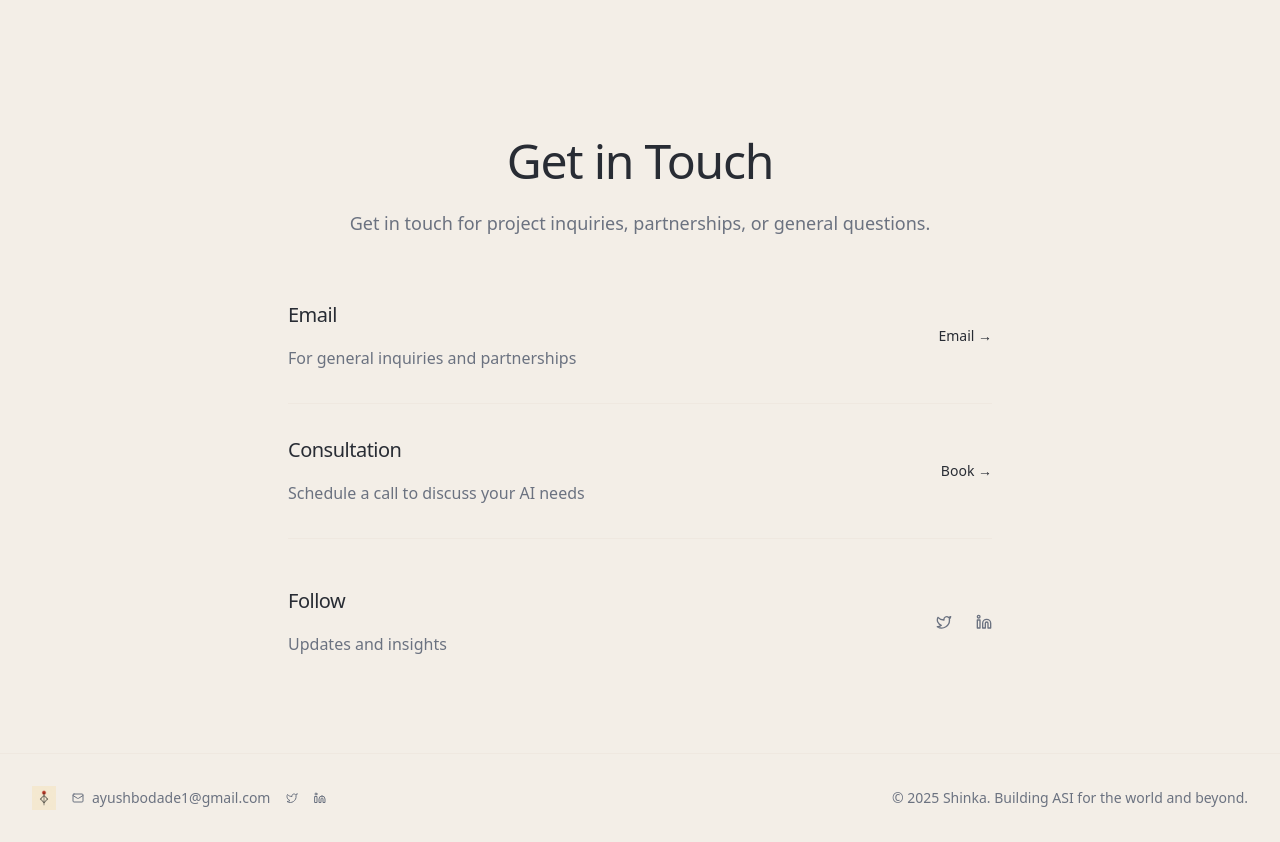
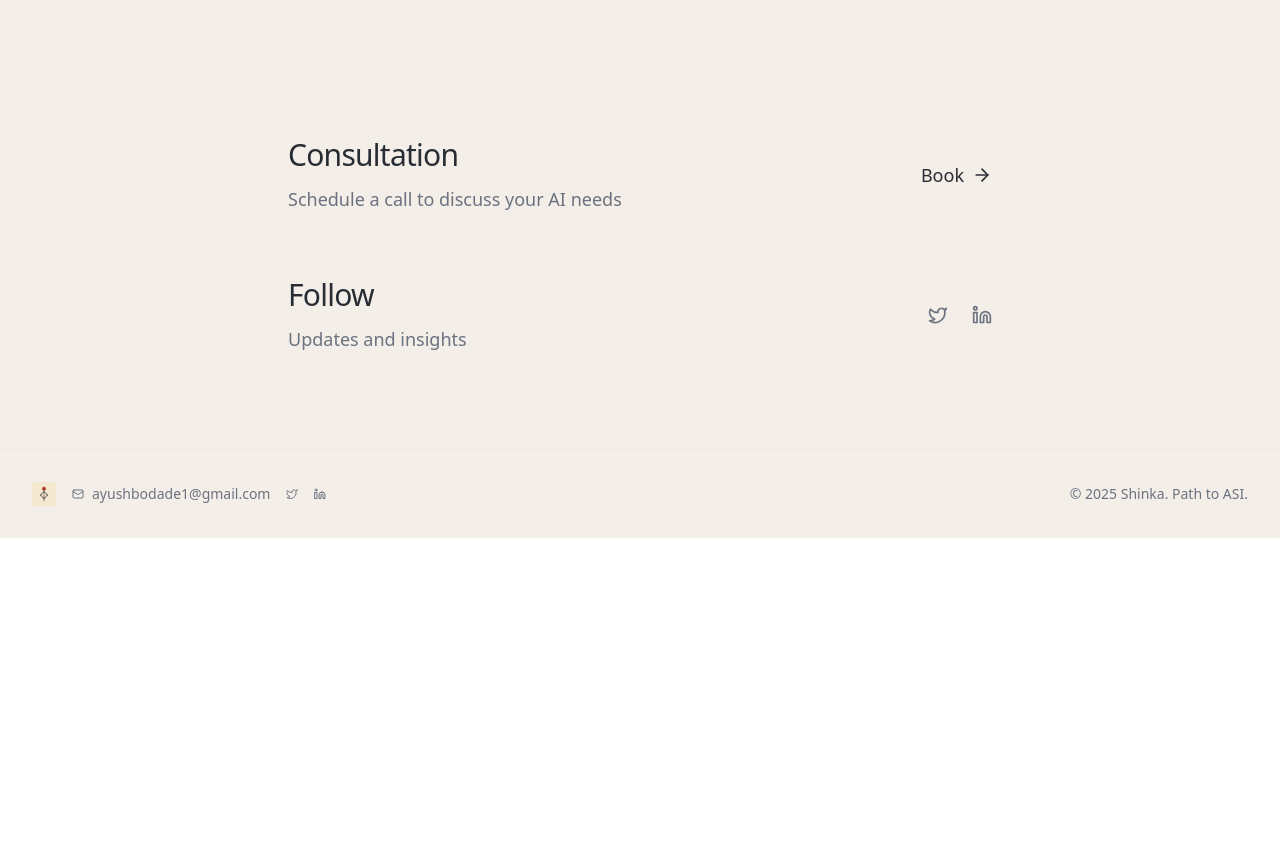
Before and after one commit to shinkahq/shinka-website, a Next.js app: page / in a window 1280 px wide. Shown: the part 2860-3702 px from the top of the page. After the commit the page ends 3398 px from the top, so only its background shows below. Built offline with nearby package versions, Linux system fonts and the light colour scheme.

Commit message:
🎨 feat: enhance contact section on homepage with improved layout and updated messaging for better engagement

```diff
--- a/app/page.tsx
+++ b/app/page.tsx
@@ -287,66 +287,37 @@ export default function Home() {
       {/* Get in Touch Section */}
       <section id="contact" className="py-24 bg-background">
         <div className="max-w-3xl mx-auto px-4 sm:px-6 lg:px-8">
-          <div className="text-center mb-16">
-            <h2 className="text-4xl lg:text-5xl font-medium text-foreground mb-6 tracking-tight">Get in Touch</h2>
-            <p className="text-lg text-muted-foreground max-w-2xl mx-auto font-light">
-              Get in touch for project inquiries, partnerships, or general questions.
-            </p>
+          <div className="space-y-16">
+            {/* Consultation */}
+            <div className="flex items-center justify-between group">
+              <div>
+                <h3 className="text-3xl font-medium text-foreground mb-3">Consultation</h3>
+                <p className="text-lg text-muted-foreground font-light">Schedule a call to discuss your AI needs</p>
+              </div>
+              <a
+                href="https://calendly.com/ayushbodade1/one-on-one"
+                target="_blank"
+                rel="noopener noreferrer"
+                className="text-lg text-foreground hover:opacity-70 transition-opacity font-light flex items-center"
+              >
+                Book <ArrowRight className="ml-2 h-5 w-5" />
+              </a>
             </div>
 
-          {/* Contact Information */}
-          <div className="space-y-8">
-            {/* Email */}
-            <div className="border-b border-border/30 pb-8">
-              <div className="flex items-center justify-between">
+            {/* Follow */}
+            <div className="flex items-center justify-between group">
               <div>
-                  <h3 className="text-xl font-medium text-foreground mb-4">Email</h3>
-                  <p className="text-muted-foreground leading-relaxed font-light">For general inquiries and partnerships</p>
+                <h3 className="text-3xl font-medium text-foreground mb-3">Follow</h3>
+                <p className="text-lg text-muted-foreground font-light">Updates and insights</p>
               </div>
-                <Button
-                  variant="ghost"
-                  className="text-foreground hover:text-foreground/70 hover:bg-transparent font-light p-0 h-auto"
-                >
-                  <a href="mailto:ayushbodade1@gmail.com" className="text-foreground hover:text-foreground/70">
-                    Email →
-                  </a>
-                </Button>
-              </div>
-            </div>
-
-            {/* Consultation */}
-            <div className="border-b border-border/30 pb-8">
-              <div className="flex items-center justify-between">
-                <div>
-                  <h3 className="text-xl font-medium text-foreground mb-4">Consultation</h3>
-                  <p className="text-muted-foreground leading-relaxed font-light">Schedule a call to discuss your AI needs</p>
-                </div>
-                <Button
-                  variant="ghost"
-                  className="text-foreground hover:text-foreground/70 hover:bg-transparent font-light p-0 h-auto"
-                >
-                  <a href="https://calendly.com/ayushbodade1/one-on-one" target="_blank" rel="noopener noreferrer" className="text-foreground hover:text-foreground/70">
-                    Book →
-                  </a>
-                </Button>
-              </div>
-            </div>
-
-            {/* Social */}
-            <div className="pt-4">
-              <div className="flex items-center justify-between">
-                <div>
-                  <h3 className="text-xl font-medium text-foreground mb-4">Follow</h3>
-                  <p className="text-muted-foreground leading-relaxed font-light">Updates and insights</p>
-                </div>
-                <div className="flex space-x-6">
+              <div className="flex items-center space-x-6">
                 <a
                   href="https://x.com/shinkahq"
                   target="_blank"
                   rel="noopener noreferrer"
                   className="text-muted-foreground hover:text-foreground transition-colors"
                 >
-                    <Twitter className="h-4 w-4" />
+                  <Twitter className="h-5 w-5" />
                 </a>
                 <a
                   href="https://linkedin.com/company/shinkahq"
@@ -354,9 +325,8 @@ export default function Home() {
                   rel="noopener noreferrer"
                   className="text-muted-foreground hover:text-foreground transition-colors"
                 >
-                    <Linkedin className="h-4 w-4" />
+                  <Linkedin className="h-5 w-5" />
                 </a>
-                </div>
               </div>
             </div>
           </div>
@@ -369,19 +339,19 @@ export default function Home() {
           <div className="flex items-center justify-between">
             <div className="flex items-center space-x-4">
               <Image src="/shinka-logo.png" alt="Shinka" width={80} height={32} className="h-6 w-auto" />
-              <div className="flex items-center space-x-4 text-muted-foreground">
               <a
                 href="mailto:ayushbodade1@gmail.com"
-                  className="flex items-center space-x-2 hover:text-foreground transition-colors font-light text-sm"
+                className="text-muted-foreground hover:text-foreground transition-colors font-light text-sm flex items-center space-x-2"
               >
                 <Mail className="h-3 w-3" />
                 <span>ayushbodade1@gmail.com</span>
               </a>
+              <div className="flex items-center space-x-4">
                 <a
                   href="https://x.com/shinkahq"
                   target="_blank"
                   rel="noopener noreferrer"
-                  className="hover:text-foreground transition-colors"
+                  className="text-muted-foreground hover:text-foreground transition-colors"
                 >
                   <Twitter className="h-3 w-3" />
                 </a>
@@ -389,13 +359,13 @@ export default function Home() {
                   href="https://linkedin.com/company/shinkahq"
                   target="_blank"
                   rel="noopener noreferrer"
-                  className="hover:text-foreground transition-colors"
+                  className="text-muted-foreground hover:text-foreground transition-colors"
                 >
                   <Linkedin className="h-3 w-3" />
                 </a>
               </div>
             </div>
-            <div className="text-muted-foreground text-sm font-light">© 2025 Shinka. Building ASI for the world and beyond.</div>
+            <div className="text-muted-foreground text-sm font-light">© 2025 Shinka. Path to ASI.</div>
           </div>
         </div>
       </footer>
```
Lines whose indentation alone changed are shown as unchanged.
